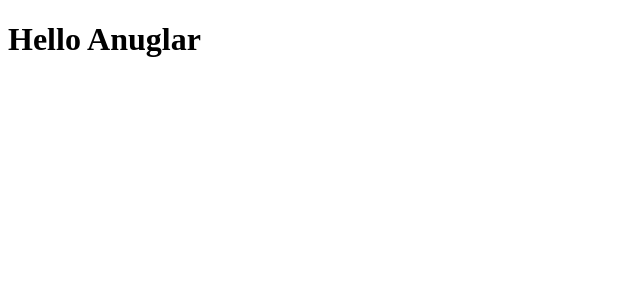
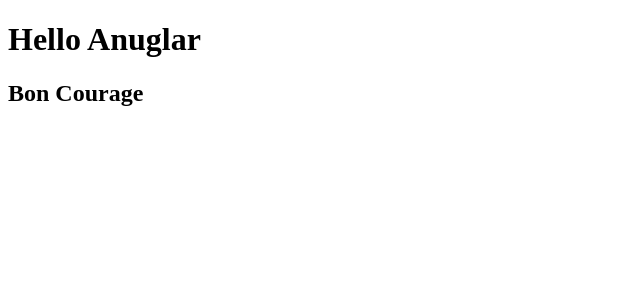
Before and after one commit to anhLEvn/Angular12-github, an Angular app: page / in a window 1280 px wide. Shown: the top 300 px of the page, without its empty margins (0-640 px from the left). Built offline with nearby package versions, Linux system fonts and the light colour scheme.

Commit message:
Change greeting helloworld

```diff
--- a/src/app/app.component.html
+++ b/src/app/app.component.html
@@ -1 +1,2 @@
 <h1>Hello Anuglar</h1>
+<h2>Bon Courage</h2>
```
